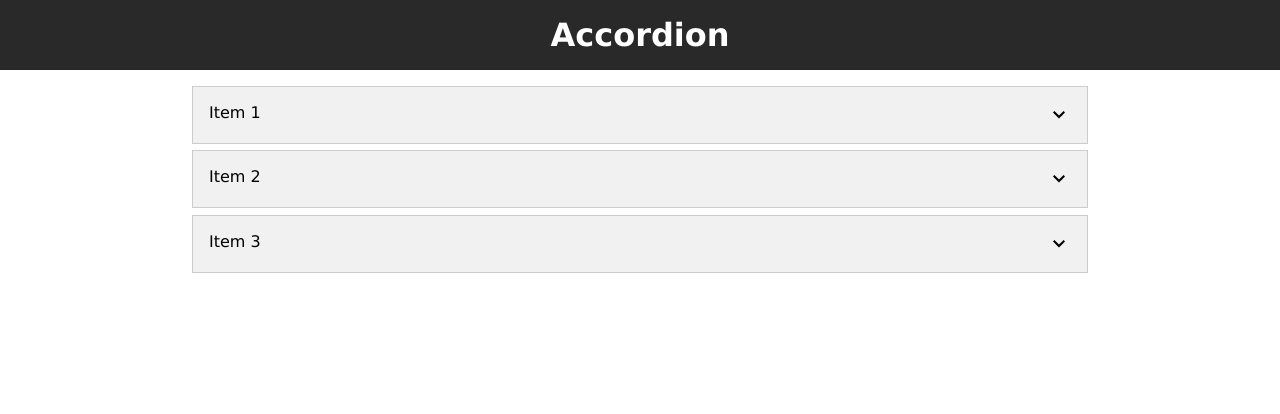
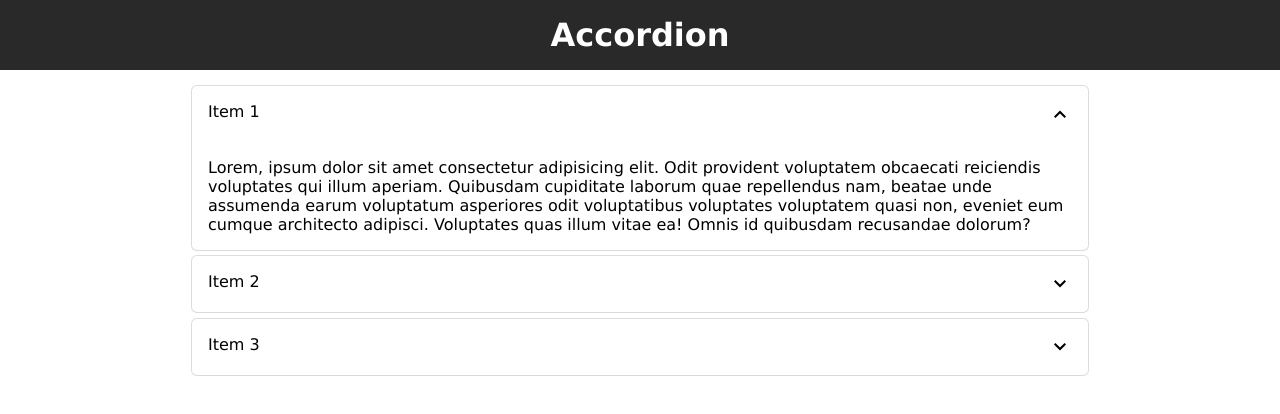
Before and after one commit to sagar1343/Accordion, a plain HTML site: page index.html in a window 1280 px wide. Both pictures are taken after a click on the element "Item 1". Drawn offline with Linux system fonts and the light colour scheme.

Commit message:
one accordion is active at a time

```diff
--- a/index.html
+++ b/index.html
@@ -14,7 +14,7 @@
         <li class="accordion-item">
           <div class="accordion-header">
             Item 1
-            <img src="down.svg" />
+            <img class="icon" src="down.svg" />
           </div>
           <div class="accordion-content">
             <p>
@@ -29,7 +29,9 @@
           </div>
         </li>
         <li class="accordion-item">
-          <div class="accordion-header">Item 2 <img src="down.svg" /></div>
+          <div class="accordion-header">
+            Item 2 <img class="icon" src="down.svg" />
+          </div>
           <div class="accordion-content">
             <p>
               Lorem ipsum dolor sit amet consectetur adipisicing elit. Quisquam
@@ -45,7 +47,9 @@
           </div>
         </li>
         <li class="accordion-item">
-          <div class="accordion-header">Item 3<img src="down.svg" /></div>
+          <div class="accordion-header">
+            Item 3<img class="icon" src="down.svg" />
+          </div>
           <div class="accordion-content">
             <p>
               Lorem ipsum dolor sit amet consectetur adipisicing elit. Quisquam
--- a/script.js
+++ b/script.js
@@ -1,12 +1,30 @@
 const accordion = document.querySelector(".accordion");
+
 function changeIcon(element) {
   element.classList.toggle("rotateIcon");
 }
-accordion.addEventListener("click", function (event) {
-  if (event.target.tagName === "IMG") {
-    event.target.parentNode.nextElementSibling.classList.toggle(
-      "toggleDisplay"
-    );
-    changeIcon(event.target);
+
+function toggleAccordionContent(accordionItem) {
+  const accordionContent = accordionItem.querySelector(".accordion-content");
+  accordionContent.classList.toggle("active");
+}
+
+function handleClick(event) {
+  const accordionItem = event.target.closest(".accordion-item");
+
+  const isActive = accordionItem.querySelector(".accordion-content.active");
+
+  if (isActive) {
+    changeIcon(accordionItem.querySelector(".icon"));
+    toggleAccordionContent(accordionItem);
+  } else {
+    const activeItem = accordion.querySelector(".accordion-content.active");
+    if (activeItem) {
+      activeItem.classList.remove("active");
+      changeIcon(activeItem.closest(".accordion-item").querySelector(".icon"));
+    }
+    toggleAccordionContent(accordionItem);
+    changeIcon(accordionItem.querySelector(".icon"));
   }
-});
+}
+accordion.addEventListener("click", (e) => handleClick(e));
--- a/style.css
+++ b/style.css
@@ -28,25 +28,29 @@ section {
 
 .accordion-item {
   list-style-type: none;
-  border: 1px solid #ccc;
   margin-bottom: 0.4rem;
+  border-radius: 5px;
+  box-shadow: rgba(0, 0, 0, 0.02) 0px 1px 3px 0px,
+    rgba(27, 31, 35, 0.15) 0px 0px 0px 1px;
 }
 
 .accordion-header {
   display: flex;
   justify-content: space-between;
   padding: 1rem;
-  background-color: #f1f1f1;
   cursor: pointer;
 }
 
 .accordion-content {
-  display: none;
-  padding: 10px;
+  height: 0;
+  overflow: hidden;
 }
-.toggleDisplay {
-  display: block;
+.active {
+  padding: 1rem;
+  height: auto;
+  overflow: auto;
 }
+
 img {
   border-radius: 100%;
   transition: background 0.3s ease-in-out, transform 0.1s ease-in-out;
```
